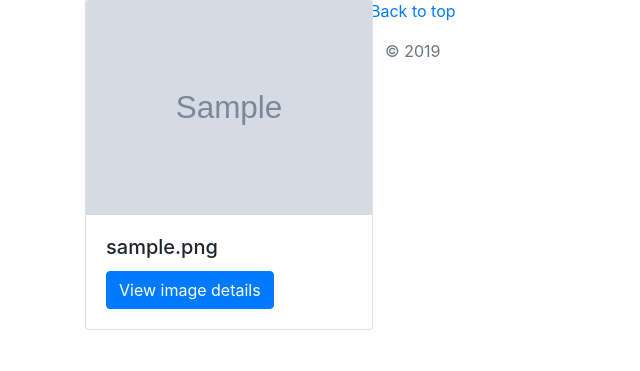
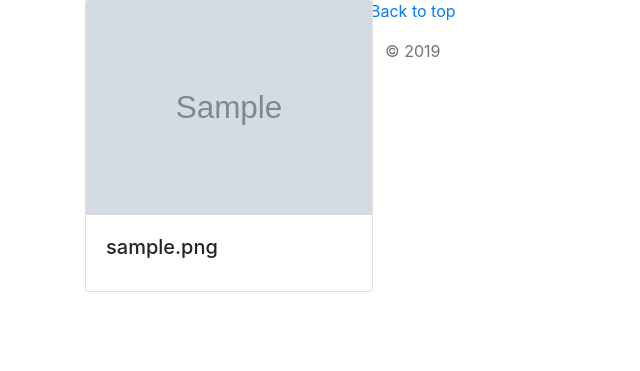
Before and after one commit to osman2491/My-Gallery, a Django app: page / in a window 1280 px wide. Shown: the part 113-484 px from the top of the page, without its empty margins (0-640 px from the left). Run offline with Django 3.2, Linux system fonts and the light colour scheme; tables that the repository leaves empty hold one stand-in row (values such as "Sample post"); grey boxes marked "Sample" are stand-in pictures; some libraries are stand-ins or nearby versions.

```diff
--- a/app/templates/welcome.html
+++ b/app/templates/welcome.html
@@ -34,8 +34,6 @@
             <img src="{{img_detail.image.url}}" class="card-img-top" data-toggle="modal" data-target="#basicExampleModal{{img_detail.id}}">
             <div class="card-body">
               <h5 class="card-title">{{ img_detail.image_name }}</h5>
-
-              <a href="#" class="btn btn-primary">View image details</a>
             </div>
           </div>
         </div>
```
Also changed, not shown: README.md.
